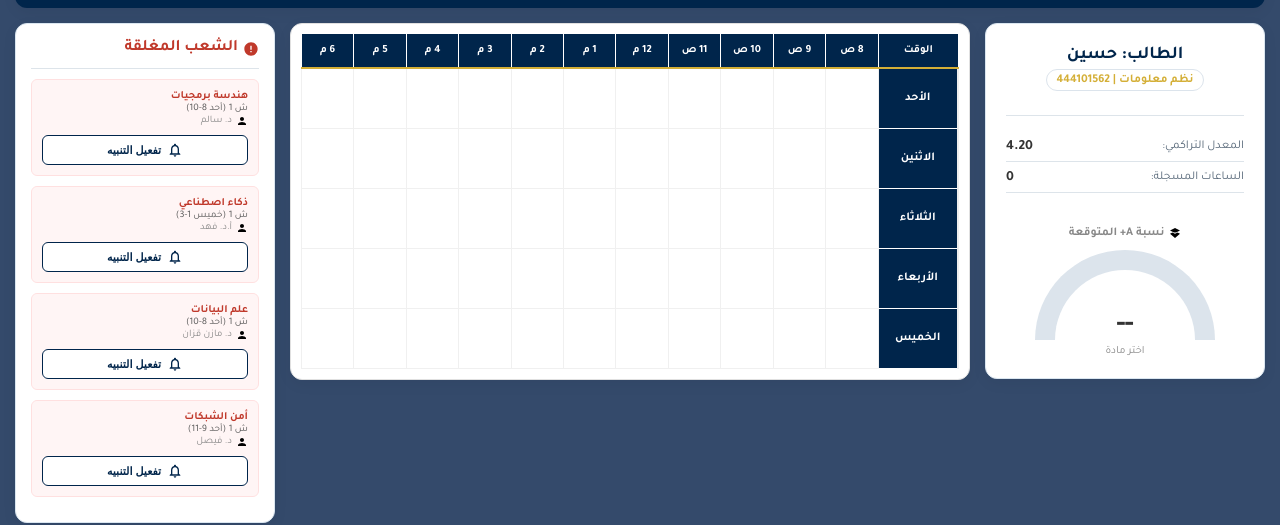
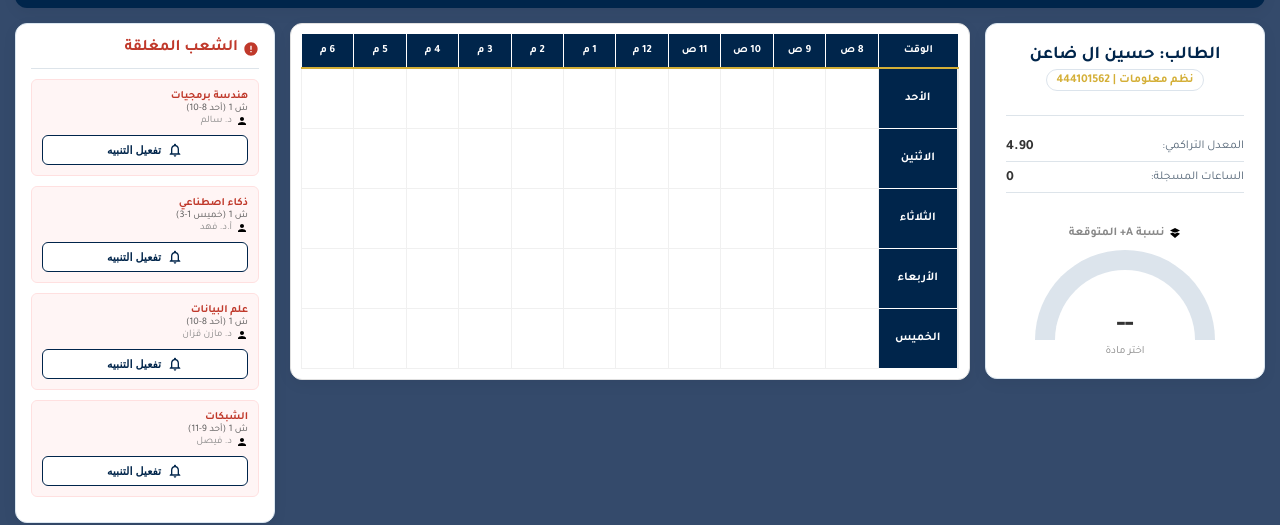
Before and after one commit to 111hussain0533/NU-SmartFlow, a plain HTML site: page index.html in a window 1280 px wide. Shown: the part 233-758 px from the top of the page. Drawn offline with nearby package versions, Linux system fonts and the light colour scheme.

Commit message:
Update student name and GPA in index.html

```diff
--- a/index.html
+++ b/index.html
@@ -3,7 +3,7 @@
 <head>
     <meta charset="UTF-8">
     <meta name="viewport" content="width=device-width, initial-scale=1.0, maximum-scale=1.0, user-scalable=no">
-    <title>NU-Smart Flow | النسخة النهائية</title>
+    <title>NU-Smart Flow | </title>
     <link href="https://fonts.googleapis.com/css2?family=Tajawal:wght@300;400;500;700;800&display=swap" rel="stylesheet">
     <script src="https://cdnjs.cloudflare.com/ajax/libs/html2canvas/1.4.1/html2canvas.min.js"></script>
 
@@ -223,7 +223,7 @@
     <div class="main-grid">
         <aside class="panel student-panel">
             <div style="text-align:center; width:100%;">
-                <h3 style="margin:0 0 5px 0; color:var(--nu-blue); font-size:18px;">الطالب: حسين</h3>
+                <h3 style="margin:0 0 5px 0; color:var(--nu-blue); font-size:18px;">الطالب: حسين ال ضاعن</h3>
                 <span style="font-size:12px; color:var(--nu-gold); font-weight:bold; background:#ffffff; padding:4px 10px; border-radius:15px; border:1px solid #dce4ec;">
                     نظم معلومات | 444101562
                 </span>
@@ -231,7 +231,7 @@
 
             <div style="width:100%; margin-top:25px; border-top:1px solid #dde4ea; padding-top:15px;">
                 <div class="info-row">
-                    <span>المعدل التراكمي:</span> <b style="color:#333; font-size:14px;">4.20</b>
+                    <span>المعدل التراكمي:</span> <b style="color:#333; font-size:14px;">4.90</b>
                 </div>
                 <div class="info-row">
                     <span>الساعات المسجلة:</span> <b id="totalHours" style="color:#333; font-size:14px;">0</b>
@@ -290,7 +290,7 @@
     { id: 8, name: "إدارة مشاريع", hours: 2, aplus: 80, sections: [ {id: 's10', label: 'ش 1 (أربعاء 8-10)', day:3, start:8, end:10, prof:'د. أحمد السيد', closed:false} ] },
     { id: 9, name: "علم البيانات", hours: 2, aplus: 88, sections: [ {id: 's11', label: 'ش 1 (أحد 8-10)', day:0, start:8, end:10, prof:'د. مازن قزان', closed:true} ] },
     { id: 10, name: "نظم الوسائط", hours: 2, aplus: 70, sections: [ {id: 's12', label: 'ش 1 (اثنين 4-6)', day:1, start:16, end:18, prof:'د. يحيى علي', closed:false} ] },
-    { id: 11, name: "أمن الشبكات", hours: 3, aplus: 82, sections: [ { id: 's13', label: 'ش 1 (أحد 9-11)', day: 0, start: 9, end: 11, prof: 'د. فيصل', closed: true } ] },
+    { id: 11, name: " الشبكات", hours: 3, aplus: 82, sections: [ { id: 's13', label: 'ش 1 (أحد 9-11)', day: 0, start: 9, end: 11, prof: 'د. فيصل', closed: true } ] },
     { id: 12, name: "تعلم الآلة", hours: 3, aplus: 65, sections: [ { id: 's14', label: 'ش 1 (ثلاثاء 1-3)', day: 2, start: 13, end: 15, prof: 'د. سارة', closed: false } ] },
     { id: 13, name: "أخلاقيات المهنة", hours: 2, aplus: 98, sections: [ { id: 's15', label: 'ش 1 (خميس 10-12)', day: 4, start: 10, end: 12, prof: 'أ. محمد', closed: false } ] }
     ];
```
